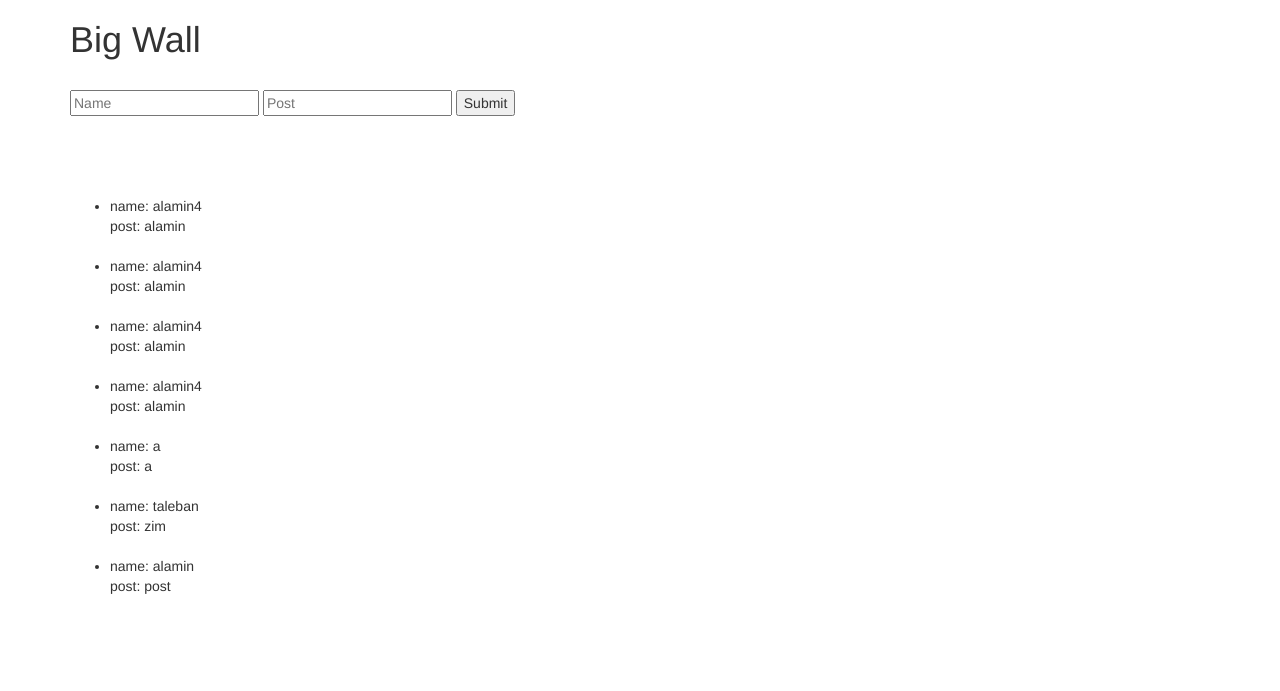
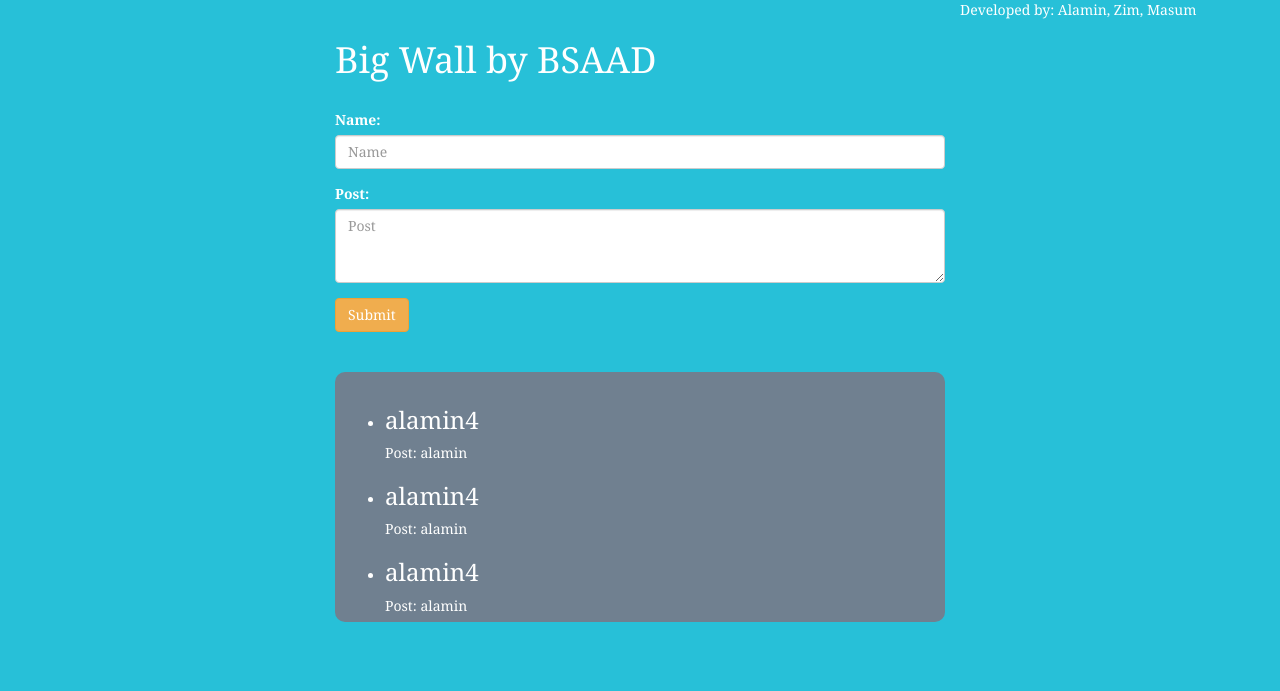
Before and after one commit to al-alamin/BigWall, a Django app: page / in a window 1280 px wide. Shown: the top 691 px of the page. Run offline with Django 3.2, Linux system fonts and the light colour scheme; data comes from the database, SQL or seed files in the repository; both versions use the stored data as it was after the commit; some libraries are stand-ins or nearby versions.

Commit message:
updating code

```diff
--- a/wall_post/templates/wall_post/index.html
+++ b/wall_post/templates/wall_post/index.html
@@ -8,27 +8,72 @@
   <script src="https://ajax.googleapis.com/ajax/libs/jquery/3.2.0/jquery.min.js"></script>
   <script src="https://maxcdn.bootstrapcdn.com/bootstrap/3.3.7/js/bootstrap.min.js"></script>
 
-<div class="container">
-	<h1>Big Wall</h1>
+  <style type="text/css">
+  	body{
+  		background-color: #27C0D8;
+  		color: white;
+  		font-family: Georgia;
+  	}
+  	.container{
+  		margin-top: 20px;
+
+  	}
+
+  	.container h1{
+  		/*color: #eea236;*/
+  	}
+
+  	form{
+  		margin-bottom: 40px;
+  	}
+  	ul{
+  		overflow-y: scroll;
+  		background-color: slategrey;
+  		border-radius: 10px;
+  		padding-top: 15px;
+  		padding-right: 15px;
+  		padding-bottom: 15px;
+  		height: 250px;
+  	}
+  	li{
+  		margin: 10px;
+  	}
+  </style>
+
+<div class="container col-md-6 col-md-offset-3">
+	<h1>Big Wall by BSAAD</h1>
 
 	<br>
-	<form action="" method="post">
-		{% csrf_token %}
-		<input type="text" name="name" placeholder="Name">
-		<input type="text" name="post" placeholder="Post">
-		<input type="submit" name="">
-
-	</form>
 
 
-<br><br><br><br>
+	<form action="" method="post">
+  {% csrf_token %}
+	  <div class="form-group">
+	    <label for="email">Name:</label>
+	    <input type="text" name="name" placeholder="Name" class="form-control">
+	  </div>
+	  <div class="form-group">
+	    <label for="pwd">Post:</label>
+	    <textarea type="text" name="post" placeholder="Post" class="form-control" rows="3" id="comment"></textarea>
+	  </div>
+	  <button type="submit" class="btn btn-warning">Submit</button>
+	</form>
 
 	<ul >
 	    {% for post in wall_post %}
-			<li>name: {{ post.name }} <br> post: {{ post.post }} <br></li> <br>
+			<li>
+			<h3>{{ post.name }} </h3> <p>Post: {{ post.post }} </p>
+			</li>
+
+
 		{%  endfor %}
 	</ul>
 
 </div>
+
 </body>
+
+<footer>
+  <p>Developed by:  Alamin, Zim, Masum</p>
+</footer>
 </html>
```
Also changed, not shown: wall_post/templates/wall_post/index2.html (added, +34 -0 lines), db.sqlite3.
